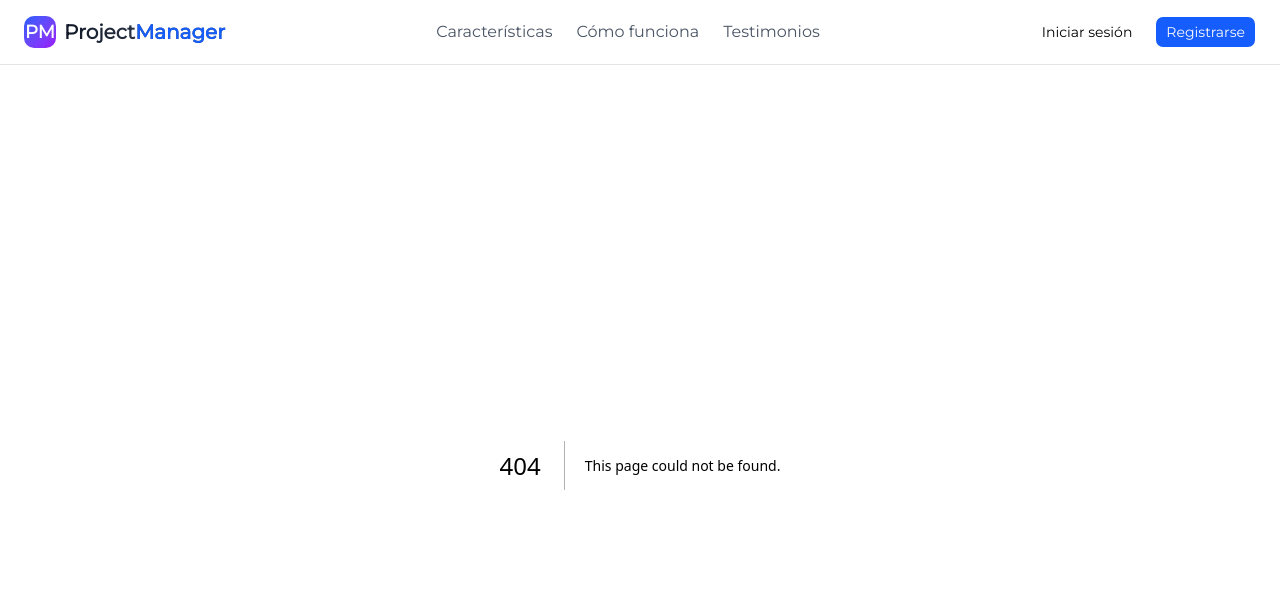
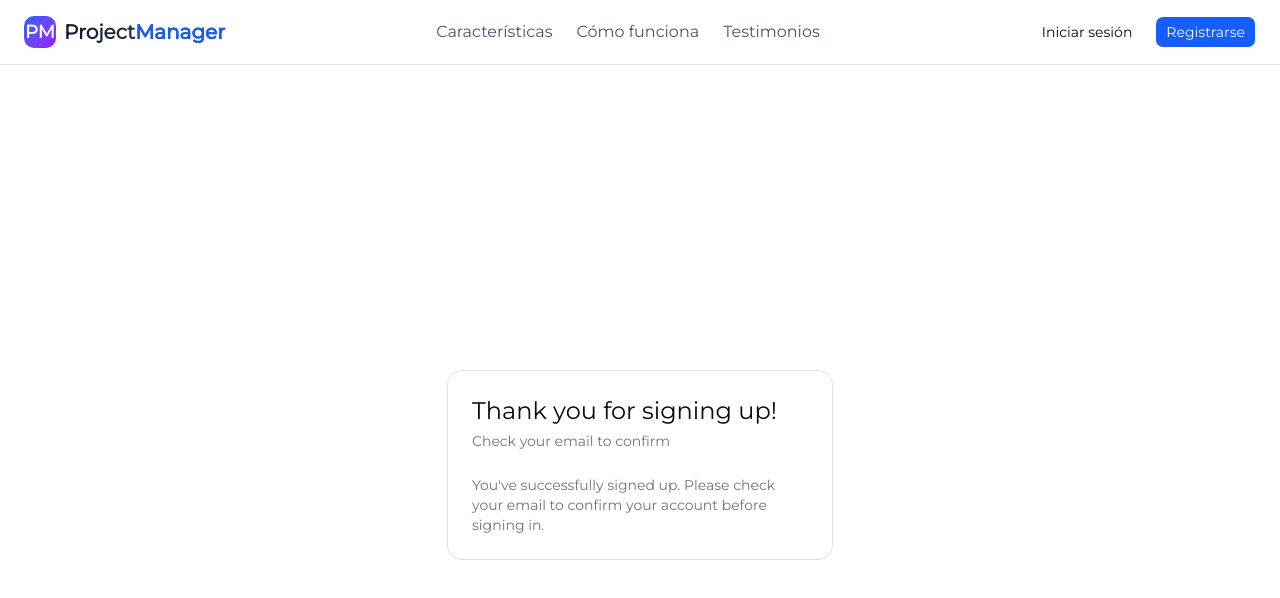
Before and after one commit to maximovj/project-manager-tool-next-app, a Next.js app: page /auth/sign-up-success in a window 1280 px wide. Before the commit this address had no page. Shown: the top 598 px of the page. Built offline with nearby package versions, Linux system fonts and the light colour scheme.

Commit message:
feature: Se agrega rutas de supabase para Auth (Usar Supabase para autenticación)

```diff
--- /dev/null
+++ b/src/app/auth/error/page.tsx
@@ -0,0 +1,26 @@
+import { Card, CardContent, CardHeader, CardTitle } from '@/components/ui/card'
+
+export default async function Page({ searchParams }: { searchParams: Promise<{ error: string }> }) {
+  const params = await searchParams
+
+  return (
+    <div className="flex min-h-svh w-full items-center justify-center p-6 md:p-10">
+      <div className="w-full max-w-sm">
+        <div className="flex flex-col gap-6">
+          <Card>
+            <CardHeader>
+              <CardTitle className="text-2xl">Sorry, something went wrong.</CardTitle>
+            </CardHeader>
+            <CardContent>
+              {params?.error ? (
+                <p className="text-sm text-muted-foreground">Code error: {params.error}</p>
+              ) : (
+                <p className="text-sm text-muted-foreground">An unspecified error occurred.</p>
+              )}
+            </CardContent>
+          </Card>
+        </div>
+      </div>
+    </div>
+  )
+}
--- /dev/null
+++ b/src/app/auth/forgot-password/page.tsx
@@ -0,0 +1,11 @@
+import { ForgotPasswordForm } from '@/components/forgot-password-form'
+
+export default function Page() {
+  return (
+    <div className="flex min-h-svh w-full items-center justify-center p-6 md:p-10">
+      <div className="w-full max-w-sm">
+        <ForgotPasswordForm />
+      </div>
+    </div>
+  )
+}
--- /dev/null
+++ b/src/app/auth/login/page.tsx
@@ -0,0 +1,11 @@
+import { LoginForm } from '@/components/login-form'
+
+export default function Page() {
+  return (
+    <div className="flex min-h-svh w-full items-center justify-center p-6 md:p-10">
+      <div className="w-full max-w-sm">
+        <LoginForm />
+      </div>
+    </div>
+  )
+}
--- /dev/null
+++ b/src/app/auth/sign-up-success/page.tsx
@@ -0,0 +1,30 @@
+import {
+  Card,
+  CardContent,
+  CardDescription,
+  CardHeader,
+  CardTitle,
+} from '@/components/ui/card'
+
+export default function Page() {
+  return (
+    <div className="flex min-h-svh w-full items-center justify-center p-6 md:p-10">
+      <div className="w-full max-w-sm">
+        <div className="flex flex-col gap-6">
+          <Card>
+            <CardHeader>
+              <CardTitle className="text-2xl">Thank you for signing up!</CardTitle>
+              <CardDescription>Check your email to confirm</CardDescription>
+            </CardHeader>
+            <CardContent>
+              <p className="text-sm text-muted-foreground">
+                You&apos;ve successfully signed up. Please check your email to confirm your account
+                before signing in.
+              </p>
+            </CardContent>
+          </Card>
+        </div>
+      </div>
+    </div>
+  )
+}
--- /dev/null
+++ b/src/app/auth/sign-up/page.tsx
@@ -0,0 +1,11 @@
+import { SignUpForm } from '@/components/sign-up-form'
+
+export default function Page() {
+  return (
+    <div className="flex min-h-svh w-full items-center justify-center p-6 md:p-10">
+      <div className="w-full max-w-sm">
+        <SignUpForm />
+      </div>
+    </div>
+  )
+}
--- /dev/null
+++ b/src/app/auth/update-password/page.tsx
@@ -0,0 +1,11 @@
+import { UpdatePasswordForm } from '@/components/update-password-form'
+
+export default function Page() {
+  return (
+    <div className="flex min-h-svh w-full items-center justify-center p-6 md:p-10">
+      <div className="w-full max-w-sm">
+        <UpdatePasswordForm />
+      </div>
+    </div>
+  )
+}
--- /dev/null
+++ b/src/app/protected/page.tsx
@@ -0,0 +1,22 @@
+import { redirect } from 'next/navigation'
+
+import { LogoutButton } from '@/components/logout-button'
+import { createClient } from '@/lib/supabase/server'
+
+export default async function ProtectedPage() {
+  const supabase = await createClient()
+
+  const { data, error } = await supabase.auth.getClaims()
+  if (error || !data?.claims) {
+    redirect('/auth/login')
+  }
+
+  return (
+    <div className="flex h-svh w-full items-center justify-center gap-2">
+      <p>
+        Hello <span>{data.claims.email}</span>
+      </p>
+      <LogoutButton />
+    </div>
+  )
+}
```
